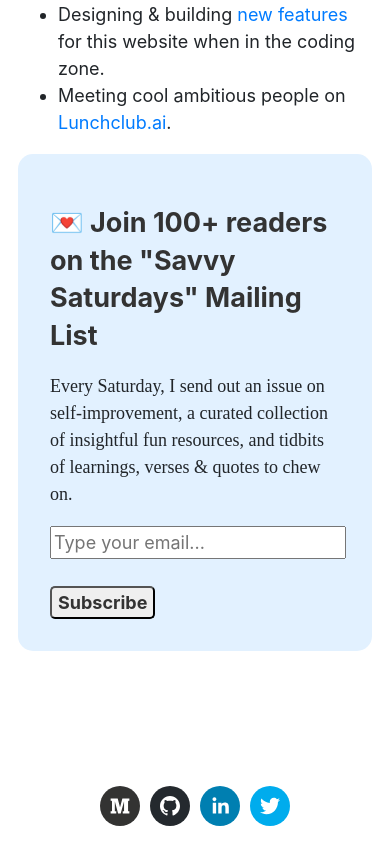
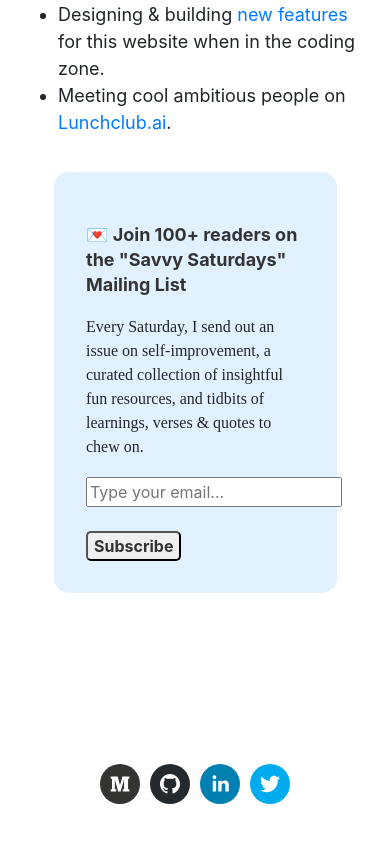
Before and after one commit to theCreedo/ericjmlee-next, a Next.js app: page / in a window 390 px wide. Shown: the part 751-1595 px from the top of the page. After the commit the page ends 1573 px from the top, so only its background shows below. Built offline with nearby package versions, Linux system fonts and the light colour scheme.

Commit message:
feat: newsletter position and styling changed

```diff
--- a/pages/blog/[id].js
+++ b/pages/blog/[id].js
@@ -51,10 +51,10 @@ export default function Post({ postData, adjacentPostsData }) {
                 <div className={utilStyles.lightText}><Date dateString={postData.date} isPost={true} /></div>
                 <br></br>
                 <div dangerouslySetInnerHTML={{ __html: postData.contentHtml }} />
-                {Math.floor(Math.random() * 10) > 5 && <NewsletterForm />}
                 <hr />
                 {/* Add a profile section with info on self? */}
             </article>
+            <NewsletterForm />
             <div className={utilStyles.blogLinkPadding}>
                 {adjacentPostsData.previousPost &&
                     <div>
--- a/styles/utils.module.css
+++ b/styles/utils.module.css
@@ -135,18 +135,18 @@
 }
 
 .newsletterForm {
-  margin: 2rem 3rem;
+  display: block;
+  margin-left: auto;
+  margin-right: auto;
+  margin-bottom: 2rem;
   padding: 32px;
   border-radius: 15px;
+  width: 80%;
+  max-width: 1000px;
   font-size: 1rem;
   background-color: rgb(226, 241, 255);
 }
 
-@media(max-width:639px){
-  .newsletterForm {
-    margin: 0rem;
-  }
-}
 
 @media(max-width:600px){
   .list {
@@ -165,6 +165,17 @@
     white-space: nowrap;
     overflow: hidden;
     text-overflow: ellipsis;
+  }
+
+  .newsletterForm {
+    font-size: 16px;
+    margin: 2rem;
+    margin-left: 2rem;
+    margin-right: 2rem;
+  }
+
+  .newsletterForm h2 {
+    font-size: 18px;
   }
 
   .blogLink a {
```
